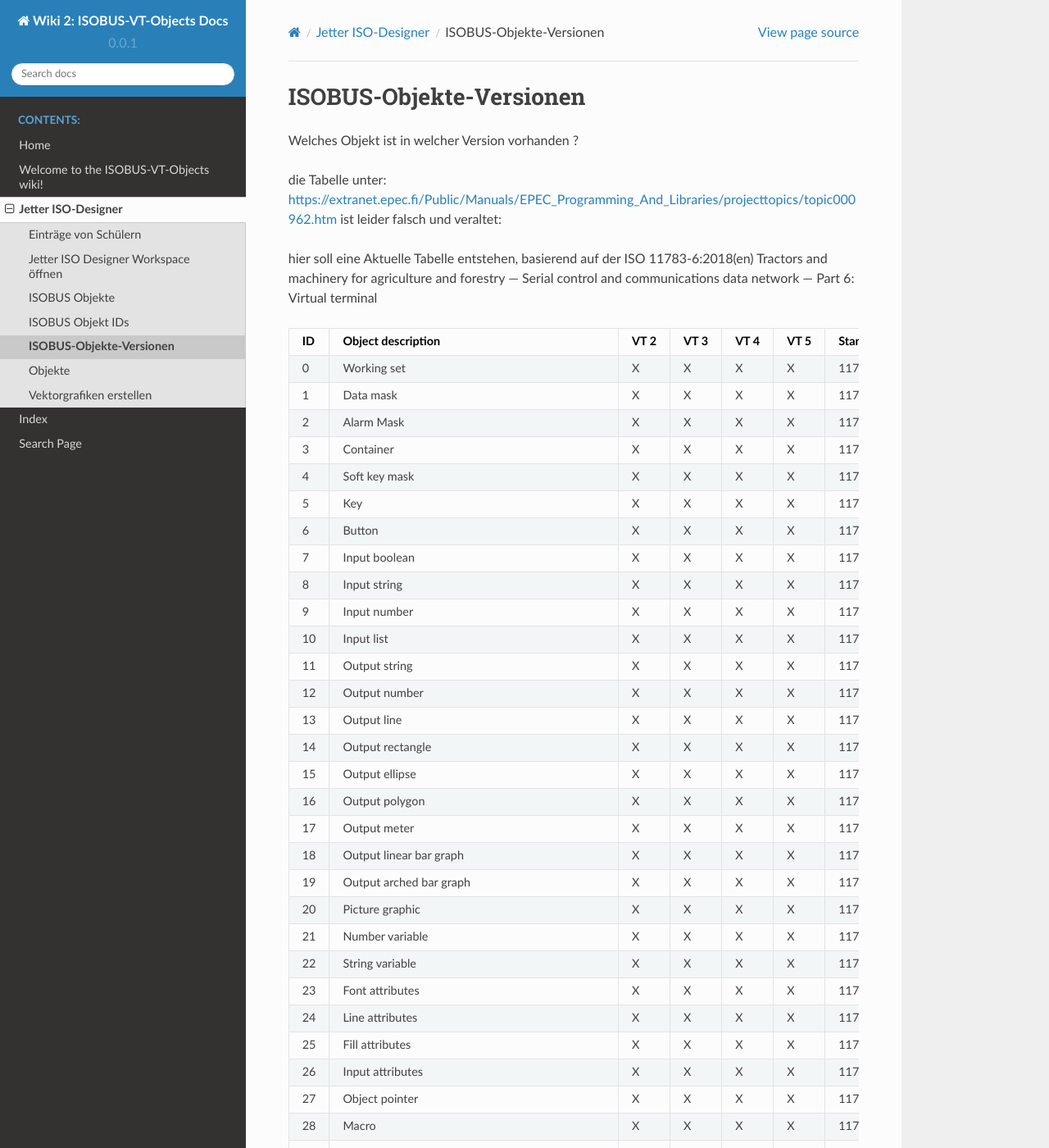
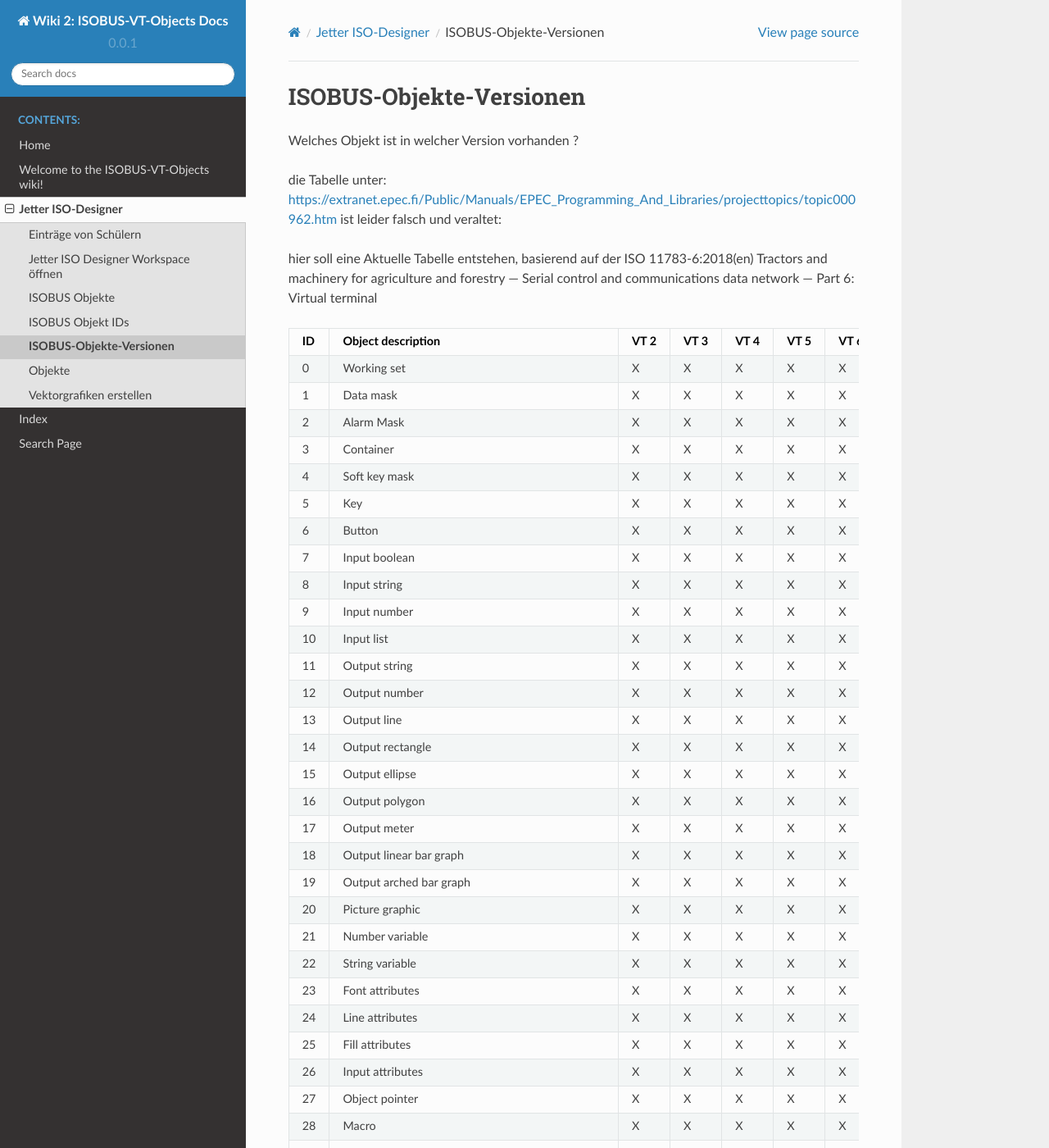
Before and after one commit to Meisterschulen-am-Ostbahnhof-Munchen/ISOBUS-VT-Objects-docs, a Sphinx documentation site: the page built from docs/ISOBUS-Objekte-Versionen.md, in a window 1280 px wide and 1400 px high. Shown: the whole window at 82% size. Built offline with Sphinx 7.4.7 and the Read the Docs theme 2.0.0, drawn with Linux system fonts in a browser that asks for light colours; some of the changed text lies outside the part shown.

Commit message:
Update ISOBUS-Objekte-Versionen.md

```diff
--- a/docs/ISOBUS-Objekte-Versionen.md
+++ b/docs/ISOBUS-Objekte-Versionen.md
@@ -10,47 +10,47 @@ hier soll eine Aktuelle Tabelle entstehen,
 basierend auf der ISO 11783-6:2018(en)
 Tractors and machinery for agriculture and forestry — Serial control and communications data network — Part 6: Virtual terminal
 
-|  ID | Object description                                 | VT 2 | VT 3 | VT 4 | VT 5 | Standard         | Jetter L5 support |
-| :-: | -------------------------------------------------- | :--: | :--: | :--: | :--: | ---------------- | :---------------: |
-|  0  | Working set                                        |   X  |   X  |   X  |   X  | 11783-6 – B.1    |         X         |
-|  1  | Data mask                                          |   X  |   X  |   X  |   X  | 11783-6 – B.2    |         X         |
-|  2  | Alarm Mask                                         |   X  |   X  |   X  |   X  | 11783-6 – B.3    |         X         |
-|  3  | Container                                          |   X  |   X  |   X  |   X  | 11783-6 – B.4    |         X         |
-|  4  | Soft key mask                                      |   X  |   X  |   X  |   X  | 11783-6 – B.5    |         X         |
-|  5  | Key                                                |   X  |   X  |   X  |   X  | 11783-6 – B.6    |         X         |
-|  6  | Button                                             |   X  |   X  |   X  |   X  | 11783-6 – B.7    |         X         |
-|  7  | Input boolean                                      |   X  |   X  |   X  |   X  | 11783-6 – B.8.2  |         X         |
-|  8  | Input string                                       |   X  |   X  |   X  |   X  | 11783-6 – B.8.3  |         X         |
-|  9  | Input number                                       |   X  |   X  |   X  |   X  | 11783-6 – B.8.4  |         X         |
-|  10 | Input list                                         |   X  |   X  |   X  |   X  | 11783-6 – B.8.5  |         X         |
-|  11 | Output string                                      |   X  |   X  |   X  |   X  | 11783-6 – B.9.2  |         X         |
-|  12 | Output number                                      |   X  |   X  |   X  |   X  | 11783-6 – B.9.3  |         X         |
-|  13 | Output line                                        |   X  |   X  |   X  |   X  | 11783-6 – B.10.2 |         X         |
-|  14 | Output rectangle                                   |   X  |   X  |   X  |   X  | 11783-6 – B.10.3 |         X         |
-|  15 | Output ellipse                                     |   X  |   X  |   X  |   X  | 11783-6 – B.10.4 |         X         |
-|  16 | Output polygon                                     |   X  |   X  |   X  |   X  | 11783-6 – B.10.5 |         X         |
-|  17 | Output meter                                       |   X  |   X  |   X  |   X  | 11783-6 – B.11.2 |         X         |
-|  18 | Output linear bar graph                            |   X  |   X  |   X  |   X  | 11783-6 – B.11.3 |         X         |
-|  19 | Output arched bar graph                            |   X  |   X  |   X  |   X  | 11783-6 – B.11.4 |         X         |
-|  20 | Picture graphic                                    |   X  |   X  |   X  |   X  | 11783-6 – B.12.2 |         X         |
-|  21 | Number variable                                    |   X  |   X  |   X  |   X  | 11783-6 – B.13.2 |         X         |
-|  22 | String variable                                    |   X  |   X  |   X  |   X  | 11783-6 – B.13.3 |         X         |
-|  23 | Font attributes                                    |   X  |   X  |   X  |   X  | 11783-6 – B.14.2 |         X         |
-|  24 | Line attributes                                    |   X  |   X  |   X  |   X  | 11783-6 – B.14.3 |         X         |
-|  25 | Fill attributes                                    |   X  |   X  |   X  |   X  | 11783-6 – B.14.4 |         X         |
-|  26 | Input attributes                                   |   X  |   X  |   X  |   X  | 11783-6 – B.14.5 |         X         |
-|  27 | Object pointer                                     |   X  |   X  |   X  |   X  | 11783-6 – B.15   |         X         |
-|  28 | Macro                                              |   X  |   X  |   X  |   X  | 11783-6 – B.16   |         X         |
-|  31 | Auxiliary Function Type 2                          |      |   X  |   X  |   X  | 11783-6 – J.4.3  |         X         |
-|  33 | Auxiliary Control Designator Type 2 Object Pointer |      |   X  |   X  |   X  | 11783-6 – J.4.7  |         X         |
-|  34 | Windows mask                                       |      |      |   X  |   X  | 11783-6 – B.19   |         X         |
-|  35 | Key group                                          |   X  |   X  |   X  |   X  | 11783-6 – B.20   |         -         |
-|  36 | Graphics context object                            |      |      |   X  |   X  | 11783-6 – B.18   |         X         |
-|  37 | Output list                                        |      |      |   X  |   X  | 11783-6 – B.9.4  |         X         |
-|  38 | Extended input attributes                          |      |      |   X  |   X  | 11783-6 – B.14.6 |         X         |
-|  39 | Colour map                                         |      |      |   X  |   X  | 11783-6 – B.17   |         X         |
-|  40 | Object label                                       |      |      |   X  |   X  | 11783-6 – B.21   |         -         |
-|  41 | External object definition                         |      |      |      |   X  | 11783-6 – B.22   |         -         |
-|  42 | External reference NAME                            |      |      |      |   X  | 11783-6 – B.23   |         -         |
-|  43 | External object pointer reference                  |      |      |      |   X  | 11783-6 – B.24   |         -         |
-|  44 | Animation                                          |      |      |      |   X  | 11783-6 – B.25   |         -         |
+|  ID | Object description                                 | VT 2 | VT 3 | VT 4 | VT 5 | VT 6 | Standard         | Jetter support    |
+| :-: | -------------------------------------------------- | :--: | :--: | :--: | :--: | :--: | ---------------- | :---------------: |
+|  0  | Working set                                        |   X  |   X  |   X  |   X  |   X  | 11783-6 – B.1    |         L3        |
+|  1  | Data mask                                          |   X  |   X  |   X  |   X  |   X  | 11783-6 – B.2    |         L3        |
+|  2  | Alarm Mask                                         |   X  |   X  |   X  |   X  |   X  | 11783-6 – B.3    |         X         |
+|  3  | Container                                          |   X  |   X  |   X  |   X  |   X  | 11783-6 – B.4    |         X         |
+|  4  | Soft key mask                                      |   X  |   X  |   X  |   X  |   X  | 11783-6 – B.5    |         X         |
+|  5  | Key                                                |   X  |   X  |   X  |   X  |   X  | 11783-6 – B.6    |         X         |
+|  6  | Button                                             |   X  |   X  |   X  |   X  |   X  | 11783-6 – B.7    |         X         |
+|  7  | Input boolean                                      |   X  |   X  |   X  |   X  |   X  | 11783-6 – B.8.2  |         X         |
+|  8  | Input string                                       |   X  |   X  |   X  |   X  |   X  | 11783-6 – B.8.3  |         X         |
+|  9  | Input number                                       |   X  |   X  |   X  |   X  |   X  | 11783-6 – B.8.4  |         X         |
+|  10 | Input list                                         |   X  |   X  |   X  |   X  |   X  | 11783-6 – B.8.5  |         X         |
+|  11 | Output string                                      |   X  |   X  |   X  |   X  |   X  | 11783-6 – B.9.2  |         X         |
+|  12 | Output number                                      |   X  |   X  |   X  |   X  |   X  | 11783-6 – B.9.3  |         X         |
+|  13 | Output line                                        |   X  |   X  |   X  |   X  |   X  | 11783-6 – B.10.2 |         X         |
+|  14 | Output rectangle                                   |   X  |   X  |   X  |   X  |   X  | 11783-6 – B.10.3 |         X         |
+|  15 | Output ellipse                                     |   X  |   X  |   X  |   X  |   X  | 11783-6 – B.10.4 |         X         |
+|  16 | Output polygon                                     |   X  |   X  |   X  |   X  |   X  | 11783-6 – B.10.5 |         X         |
+|  17 | Output meter                                       |   X  |   X  |   X  |   X  |   X  | 11783-6 – B.11.2 |         X         |
+|  18 | Output linear bar graph                            |   X  |   X  |   X  |   X  |   X  | 11783-6 – B.11.3 |         X         |
+|  19 | Output arched bar graph                            |   X  |   X  |   X  |   X  |   X  | 11783-6 – B.11.4 |         X         |
+|  20 | Picture graphic                                    |   X  |   X  |   X  |   X  |   X  | 11783-6 – B.12.2 |         X         |
+|  21 | Number variable                                    |   X  |   X  |   X  |   X  |   X  | 11783-6 – B.13.2 |         X         |
+|  22 | String variable                                    |   X  |   X  |   X  |   X  |   X  | 11783-6 – B.13.3 |         X         |
+|  23 | Font attributes                                    |   X  |   X  |   X  |   X  |   X  | 11783-6 – B.14.2 |         X         |
+|  24 | Line attributes                                    |   X  |   X  |   X  |   X  |   X  | 11783-6 – B.14.3 |         X         |
+|  25 | Fill attributes                                    |   X  |   X  |   X  |   X  |   X  | 11783-6 – B.14.4 |         X         |
+|  26 | Input attributes                                   |   X  |   X  |   X  |   X  |   X  | 11783-6 – B.14.5 |         X         |
+|  27 | Object pointer                                     |   X  |   X  |   X  |   X  |   X  | 11783-6 – B.15   |         X         |
+|  28 | Macro                                              |   X  |   X  |   X  |   X  |   X  | 11783-6 – B.16   |         X         |
+|  31 | Auxiliary Function Type 2                          |      |   X  |   X  |   X  |   X  | 11783-6 – J.4.3  |         X         |
+|  33 | Auxiliary Control Designator Type 2 Object Pointer |      |   X  |   X  |   X  |   X  | 11783-6 – J.4.7  |         X         |
+|  34 | Windows mask                                       |      |      |   X  |   X  |   X  | 11783-6 – B.19   |         X         |
+|  35 | Key group                                          |   X  |   X  |   X  |   X  |   X  | 11783-6 – B.20   |         -         |
+|  36 | Graphics context object                            |      |      |   X  |   X  |   X  | 11783-6 – B.18   |         X         |
+|  37 | Output list                                        |      |      |   X  |   X  |   X  | 11783-6 – B.9.4  |         X         |
+|  38 | Extended input attributes                          |      |      |   X  |   X  |   X  | 11783-6 – B.14.6 |         X         |
+|  39 | Colour map                                         |      |      |   X  |   X  |   X  | 11783-6 – B.17   |         X         |
+|  40 | Object label                                       |      |      |   X  |   X  |   X  | 11783-6 – B.21   |         -         |
+|  41 | External object definition                         |      |      |      |   X  |   X  | 11783-6 – B.22   |         -         |
+|  42 | External reference NAME                            |      |      |      |   X  |   X  | 11783-6 – B.23   |         -         |
+|  43 | External object pointer reference                  |      |      |      |   X  |   X  | 11783-6 – B.24   |         -         |
+|  44 | Animation                                          |      |      |      |   X  |   X  | 11783-6 – B.25   |         -         |
```
